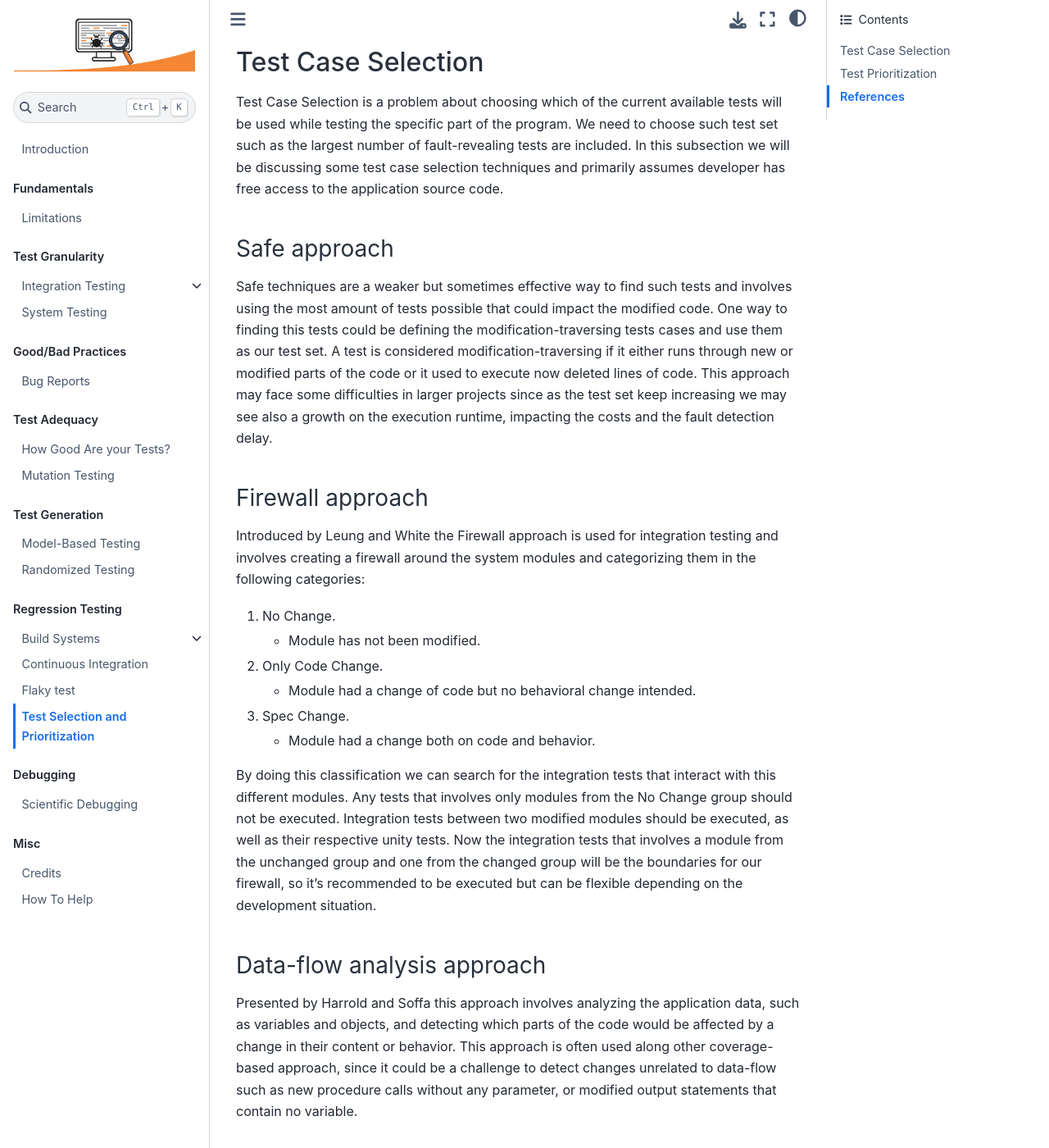
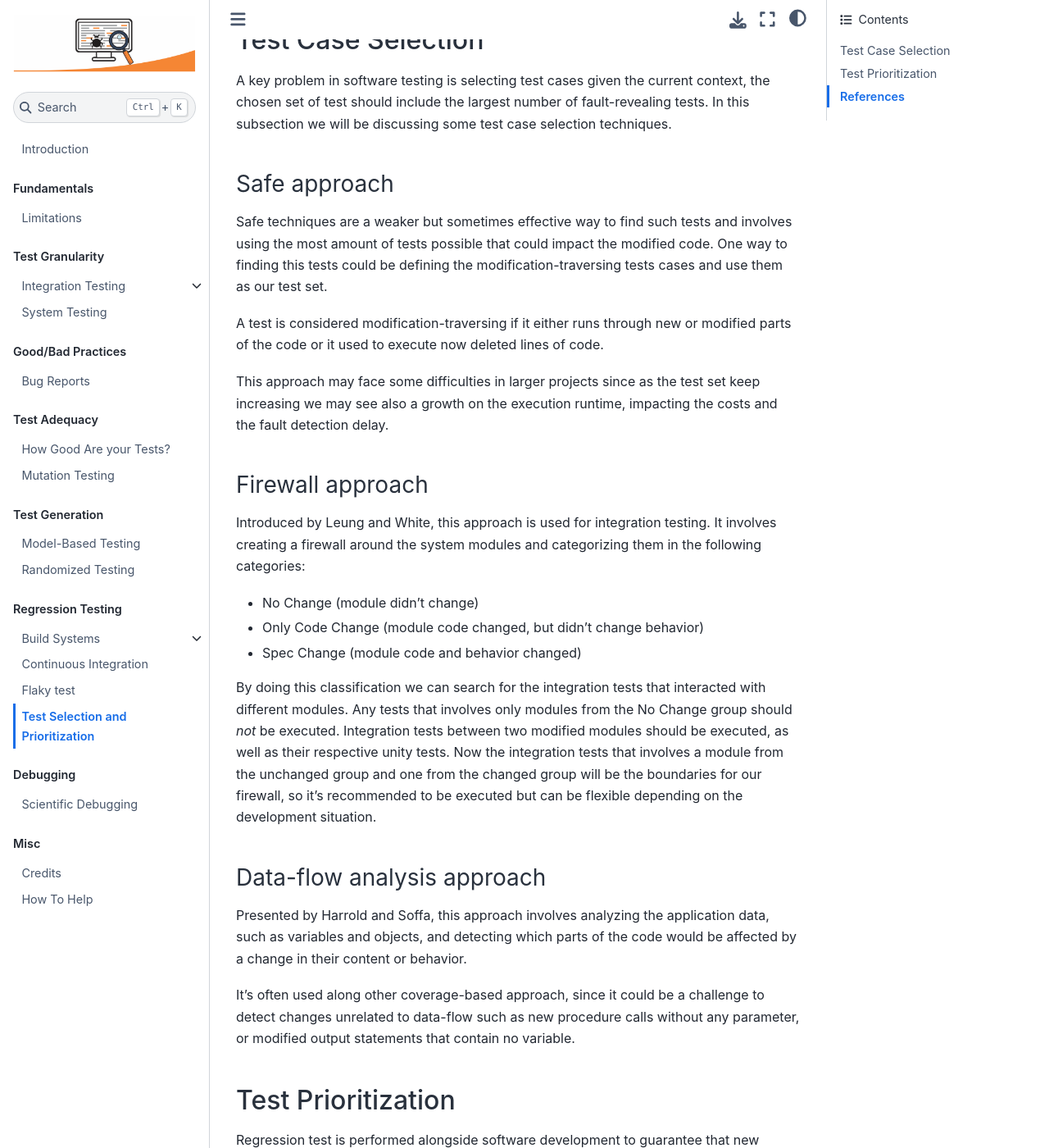
Before and after one commit to STAR-RG/practical_testing_book, a Jupyter Book: the page built from testregression/selectionprio.md, in a window 1280 px wide and 1400 px high, scrolled down 253 px. Shown: the whole window at 82% size. Built offline with Jupyter Book 1.0.4 settings and Sphinx 7.4.7 and the Sphinx Book theme 1.1.4, drawn with Linux system fonts in a browser that asks for light colours; pages that are not in the unit, such as notebooks, are missing from menus; some of the changed text lies outside the part shown.

Commit message:
refactor(testregression): organize selectionprio.md structure and fix some errors

```diff
--- a/testregression/selectionprio.md
+++ b/testregression/selectionprio.md
@@ -1,44 +1,47 @@
 # Test Selection and Prioritization
 
-Testing can take a large part of the development time and be expensive to create and execute, so It's also a job of to the developers to choose which tests should be done first and which method could used to test a specific part of your code. With a good skill on test selection and prioritization a developer can assure quality software and cut the costs associated with the testing phase.
+Testing can be expensive to create and execute, and therefore it requires a significant part of the development time. To reduce this amount of time it's important to know what set of tests should be used and in what order they should be executed. With test selection and prioritization a developer can speed up testing while assuring software quality.
 
 ## Test Case Selection
 
-Test Case Selection is a problem about choosing which of the current available tests will be used while testing the specific part of the program. We need to choose such test set such as the largest number of fault-revealing tests are included. In this subsection we will be discussing some test case selection techniques and primarily assumes developer has free access to the application source code.
+A key problem in software testing is selecting test cases given the current context, the chosen set of test should include the largest number of fault-revealing tests. In this subsection we will be discussing some test case selection techniques.
 
 ### Safe approach
 
 Safe techniques are a weaker but sometimes effective way to find such tests and involves using the most amount of tests possible that could impact the modified code. One way to finding this tests could be defining the modification-traversing tests cases and use them as our test set.
+
 A test is considered modification-traversing if it either runs through new or modified parts of the code or it used to execute now deleted lines of code.
+
 This approach may face some difficulties in larger projects since as the test set keep increasing we may see also a growth on the execution runtime, impacting the costs and the fault detection delay.
 
 ### Firewall approach
 
-Introduced by Leung and White the Firewall approach is used for integration testing and involves creating a firewall around the system modules and categorizing them in the following categories:
+Introduced by Leung and White, this approach is used for integration testing. It involves creating a firewall around the system modules and categorizing them in the following categories:
 
-1. No Change.
-   - Module has not been modified.
-1. Only Code Change.
-   - Module had a change of code but no behavioral change intended.
-1. Spec Change.
-   - Module had a change both on code and behavior.
+- No Change (module didn't change)
+- Only Code Change (module code changed, but didn't change behavior)
+- Spec Change (module code and behavior changed)
 
-By doing this classification we can search for the integration tests that interact with this different modules. Any tests that involves only modules from the No Change group should not be executed. Integration tests between two modified modules should be executed, as well as their respective unity tests. Now the integration tests that involves a module from the unchanged group and one from the changed group will be the boundaries for our firewall, so it's recommended to be executed but can be flexible depending on the development situation.
+By doing this classification we can search for the integration tests that interacted with different modules. Any tests that involves only modules from the No Change group should _not_ be executed. Integration tests between two modified modules should be executed, as well as their respective unity tests. Now the integration tests that involves a module from the unchanged group and one from the changed group will be the boundaries for our firewall, so it's recommended to be executed but can be flexible depending on the development situation.
 
 ### Data-flow analysis approach
 
-Presented by Harrold and Soffa this approach involves analyzing the application data, such as variables and objects, and detecting which parts of the code would be affected by a change in their content or behavior.
-This approach is often used along other coverage-based approach, since it could be a challenge to detect changes unrelated to data-flow such as new procedure calls without any parameter, or modified output statements that contain no variable.
+Presented by Harrold and Soffa, this approach involves analyzing the application data, such as variables and objects, and detecting which parts of the code would be affected by a change in their content or behavior.
+
+It's often used along other coverage-based approach, since it could be a challenge to detect changes unrelated to data-flow such as new procedure calls without any parameter, or modified output statements that contain no variable.
 
 ## Test Prioritization
 
 Regression test is performed alongside software development to guarantee that new changes don’t affect the behavior of unchanged code. Having a good test-case suite that covers the software as a whole can be challenging and costly, as you can have a large suite, and running all of them may take a while.
+
 Test prioritization aims to sort the test suite in an optimal way and if the tests get halt at some point, the maximum coverage is achieved by that order. This technique is often applied after test case selection.
+
 Let’s take as an example the test case suite: A, B, C, D, E, and its fault reveal values as shown in the following table:
+
+![FaultReveledTable](../assets/fault_revealed.jpeg)
 
 Since the goal is to maximize early fault detection, ordering the test suite execution as C-E-A-B-D is better than A-B-C-D-E (without changing the order) since starting with C-E all possible faults will be exposed after the execution of the second test case in the set. This is illustrated in the image below. The first shows that the full coverage is only achieved after the execution of the last test case of the sequence (E), while if we rearrange and use the optimal ordering full coverage is satisfied after the execution of the second test.
 
-![FaultReveledTable](../assets/fault_revealed.jpeg)
 ![TestOrderGraph1](../assets/test_order1.jpeg)
 ![TestOrderGraph2](../assets/test_order2.jpeg)
 
@@ -46,33 +49,36 @@ Analyzing the prioritization before running the entire test case set is very har
 
 ### Coverage-based prioritization
 
-Structural coverage is a metric that is often used for prioritization rule, the idea is that early maximization of structural coverage will also lead to maximal fault coverage. Rothermel et al. reported studies of different prioritization techniques following greedy techniques: branch-total, branch-additional, statement-total, statement-additional, Fault Exposing Potential (FEP)-total and FEP-additional.
+Structural coverage is a metric that is often used for prioritization rule, the idea is that early maximization of structural coverage will also lead to maximal fault coverage. Rothermel reported studies of different prioritization techniques following greedy techniques:
 
-#### Total branch coverage prioritization
+- **Total branch coverage prioritization**
 
-Getting the number of decision branches that a test case can cover and sorting them by the total number of branches decreasingly.
+  Getting the number of decision branches that a test case can cover and sorting them by the total number of branches decreasingly.
+  <br/><br/>
 
-#### Additional branch coverage prioritization
+- **Additional branch coverage prioritization**
 
-This process is very similar to total branch coverage, but here the test cases are chosen iteratively to generate the best branch coverage in the next step. In the end, you might end with some tests that cannot add additional branch coverage, those can be selected in any order using another prioritization technique.
+  This process is very similar to total branch coverage, but here the test cases are chosen iteratively to generate the best branch coverage in the next step. In the end, you might end with some tests that cannot add additional branch coverage, those can be selected in any order using another prioritization technique.
+  <br/><br/>
 
-#### Total statement coverage prioritization
+- **Total statement coverage prioritization**
 
-The same process as total branch coverage, but statements are counted instead of branches.
+  The same process as total branch coverage, but statements are counted instead of branches.
+  <br/><br/>
 
-#### Additional statement coverage prioritization
+- **Additional statement coverage prioritization**
 
-The same process as additional branch coverage, but statements are counted instead of branches.
+  The same process as additional branch coverage, but statements are counted instead of branches.
+  <br/><br/>
 
-#### Total fault-exposing-potential prioritization
+- **Total fault-exposing-potential (FEP) prioritization**
 
-Statement and branch prioritization may mask a fact about test cases and fault, the ability of a fault be exposed can depend on the probability of that fault cause a failure to the program. Total fault-exposing potential uses mutation analyses, calculating a mutation score for each pair of test cases and statements and summing all values to define a test case prioritization order.
+  Statement and branch prioritization may mask a fact about test cases and fault, the ability of a fault be exposed can depend on the probability of that fault cause a failure to the program. Total fault-exposing potential uses mutation analyses, calculating a mutation score for each pair of test cases and statements and summing all values to define a test case prioritization order.
+  <br/><br/>
 
-#### Additional fault-exposing-potential prioritization
+- **Additional fault-exposing-potential (FEP) prioritization**
 
-Same approach as Total fault-exposing-potential, but after choosing a test case, the process lower the points for other test cases that cover the same statements.
-
-These surrogates were proved by Rothermel to perform better than random and no prioritization techniques, on average across all the tested programs the Additional fault-exposing-potential prioritization performed most-effectively and almost reached the performance of the optimal approach.
+  Same approach as Total FEP, but after choosing a test case, the process lower the points for other test cases that cover the same statements. These surrogates were proved by Rothermel to perform better than random and no prioritization techniques, on average across all the tested programs the Additional FEP prioritization performed most-effectively and almost reached the performance of the optimal approach.
 
 ## References
 
```
